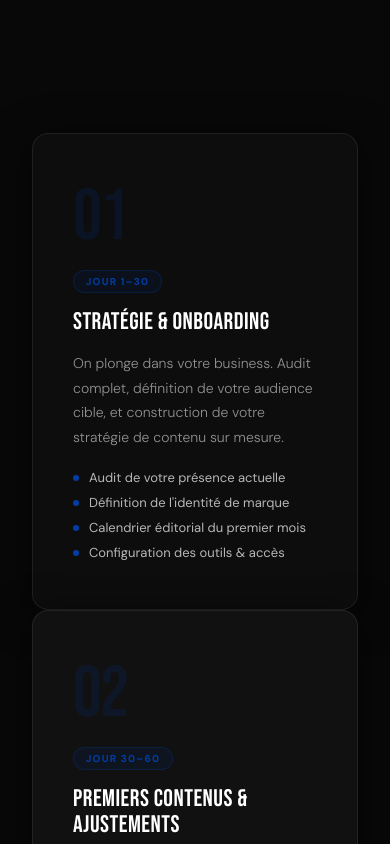
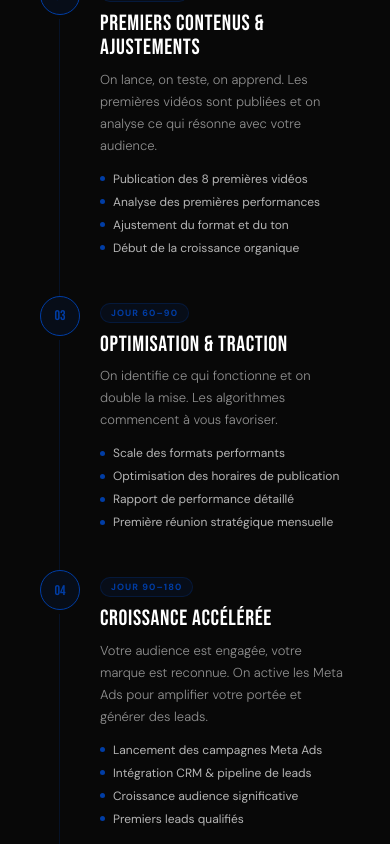
Before and after one commit to auchumedia/auchumedia-website, a React (Create React App) app: page /entreprises in a window 390 px wide. Shown: the part 5740-6584 px from the top of the page. Built offline with nearby package versions, Linux system fonts and the light colour scheme.

Commit message:
Update index.css

```diff
--- a/src/index.css
+++ b/src/index.css
@@ -156,19 +156,11 @@ a { text-decoration: none; color: inherit; }
 
 /* ===== DÉROULEMENT MOBILE ===== */
 @media (max-width: 768px) {
-  .step-grid {
-    grid-template-columns: 1fr !important;
-    min-height: 260px !important;
-  }
-  .step-grid > div:last-child {
-    display: none !important;
-  }
-  #deroulement > div > div {
-    margin-left: 12px !important;
-    margin-right: 12px !important;
-    min-height: 260px !important;
-  }
-  #deroulement > div {
-    padding-bottom: 300px !important;
-  }
+  /* Hide sticky cards on mobile */
+  #deroulement .sticky-cards { display: none !important; }
+  /* Show simple timeline on mobile */
+  #deroulement .mobile-timeline { display: flex !important; }
 }
+@media (min-width: 769px) {
+  #deroulement .mobile-timeline { display: none !important; }
+}
```
